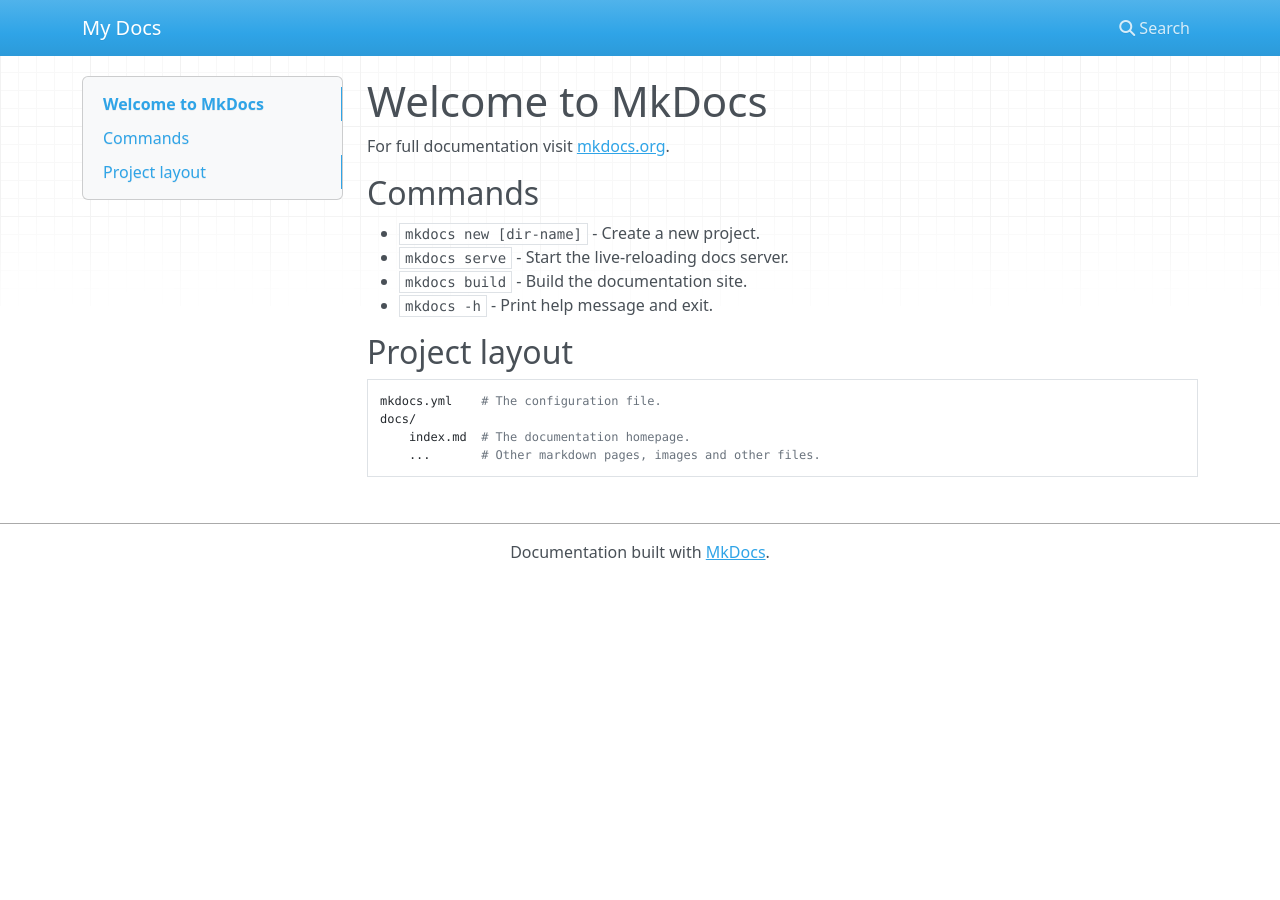
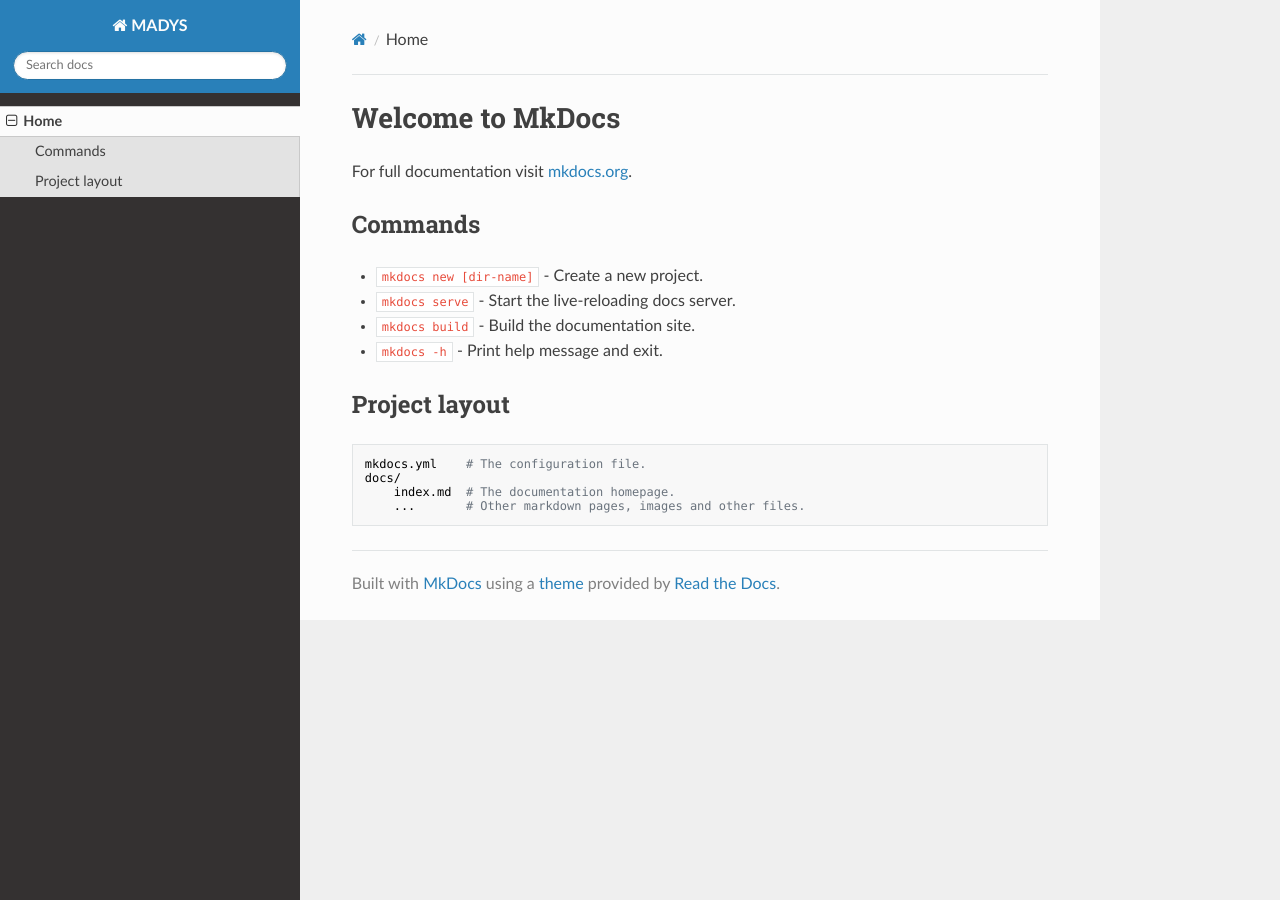
Before and after one commit to vsquicciarini/madys, an MkDocs documentation site: the page built from docs/index.md, in a window 1280 px wide. Built offline with MkDocs 1.6.1, drawn with Linux system fonts in a browser that asks for light colours; nearby versions of some CDN libraries.

Commit message:
Add files via upload

```diff
--- a/mkdocs.yml
+++ b/mkdocs.yml
@@ -1 +1,6 @@
-site_name: My Docs
+site_name: MADYS
+site_url: https://madys.readthedocs.io/en/latest/
+nav:
+    - Home: index.md
+
+theme: readthedocs
```
